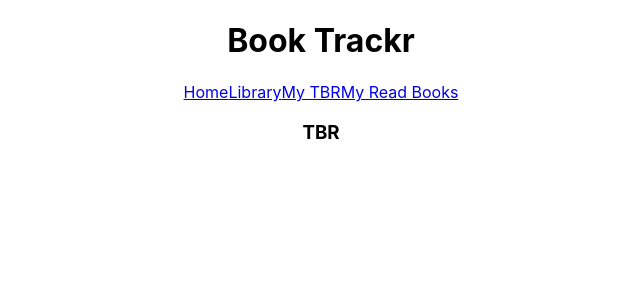
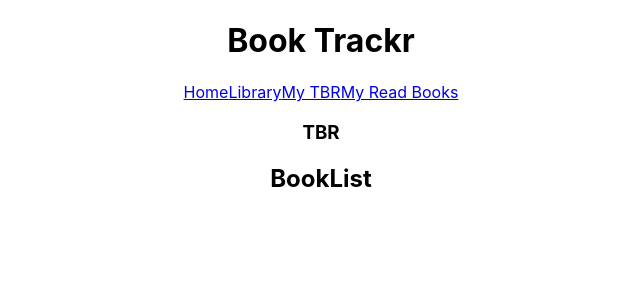
Before and after one commit to laurenhalpert/book-trackr, a React (Create React App) app in the folder my-app/: page /mytbr in a window 1280 px wide. Shown: the top 300 px of the page, without its empty margins (319-959 px from the left). Built offline with nearby package versions, Linux system fonts and the light colour scheme.

Commit message:
add to TBR working

```diff
--- a/my-app/src/App.js
+++ b/my-app/src/App.js
@@ -1,4 +1,4 @@
-import React from "react"
+import React, {useState} from "react"
 import { Switch, Route } from "react-router-dom";
 import NavBar from "./NavBar"
 import Home from "./Home"
@@ -8,6 +8,38 @@ import MyRead from "./MyRead"
 import './App.css';
 
 function App() {
+  const [tBRBooks, setTBRBooks] = useState([])
+  const books = [
+    {
+      id: 1,
+      title: "Apples Never Fall",
+      author: "Liane Moriarty",
+      image: "https://i.gr-assets.com/images/S/compressed.photo.goodreads.com/books/1611956842i/56143578._SY75_.jpg"
+    },
+    {
+      id: 2,
+      title: "Truly Madly Guilty",
+      author: "Liane Moriarty",
+      image: "https://i.gr-assets.com/images/S/compressed.photo.goodreads.com/books/1491122565i/27831371._SY75_.jpg"
+    },
+    {
+      id: 3,
+      title: "In Five Years",
+      author: "Rebecca Serle",
+      image: "https://i.gr-assets.com/images/S/compressed.photo.goodreads.com/books/1586399012i/50093704._SY75_.jpg"
+    },
+    {
+      id: 4,
+      title: "One By One",
+      author: "Ruth Ware",
+      image: "https://i.gr-assets.com/images/S/compressed.photo.goodreads.com/books/1587655884i/50892433._SY75_.jpg"
+    }
+  ]
+
+  function updateTBRBooks(bookObj) {
+    setTBRBooks([...tBRBooks, bookObj])
+  }
+
   return (
     <div className="App">
       <header>
@@ -19,10 +51,10 @@ function App() {
             <Home />
           </Route>
           <Route path="/library">
-            <Library />
+            <Library books={books} onAddToTBR={updateTBRBooks}/>
           </Route>
           <Route path="/mytbr">
-            <MyTBR />
+            <MyTBR books={tBRBooks} />
           </Route>
           <Route path="/myread">
             <MyRead />
--- /dev/null
+++ b/my-app/src/Book.js
@@ -0,0 +1,20 @@
+import React from "react"
+
+function Book ({ book, onAddToTBR }) {
+    function handleClick(e) {
+        return e.target.innerText === "Add To My TBR" ? onAddToTBR(book) : null
+    }
+    return(
+        <div id="book">
+            <h2>{book.title}</h2>
+            <p>{book.author}</p>
+            <img src={book.image} alt={book.title}></img>
+            <br></br>
+            <button onClick={handleClick}>Add To My TBR</button>
+
+
+        </div>
+    )
+}
+
+export default Book
--- /dev/null
+++ b/my-app/src/BookList.js
@@ -0,0 +1,17 @@
+import React from "react"
+import Book from "./Book"
+
+function BookList({ books, onAddToTBR }) {
+    return(
+        <div id="booklist">
+            <h2>BookList</h2>
+            {books.map(book => {
+                return(
+                    <Book key={book.id} book={book} onAddToTBR={onAddToTBR}/>
+                )
+            })}
+        </div>
+    )
+}
+
+export default BookList
--- a/my-app/src/Library.js
+++ b/my-app/src/Library.js
@@ -1,9 +1,11 @@
 import React from "react"
+import BookList from "./BookList"
 
-function Library() {
+function Library({books, onAddToTBR}) {
     return(
         <div id="library">
             <h1>Library Page</h1>
+            <BookList books={books} onAddToTBR={onAddToTBR}/>
         </div>
     )
 }
--- a/my-app/src/MyTBR.js
+++ b/my-app/src/MyTBR.js
@@ -1,9 +1,12 @@
 import React from "react"
+import BookList from "./BookList"
 
-function MyTBR () {
+function MyTBR ({ books }) {
+    console.log(books)
     return(
         <div id="mytbr">
             <h3>TBR</h3>
+            <BookList books={books} />
         </div>
     )
 }
```
